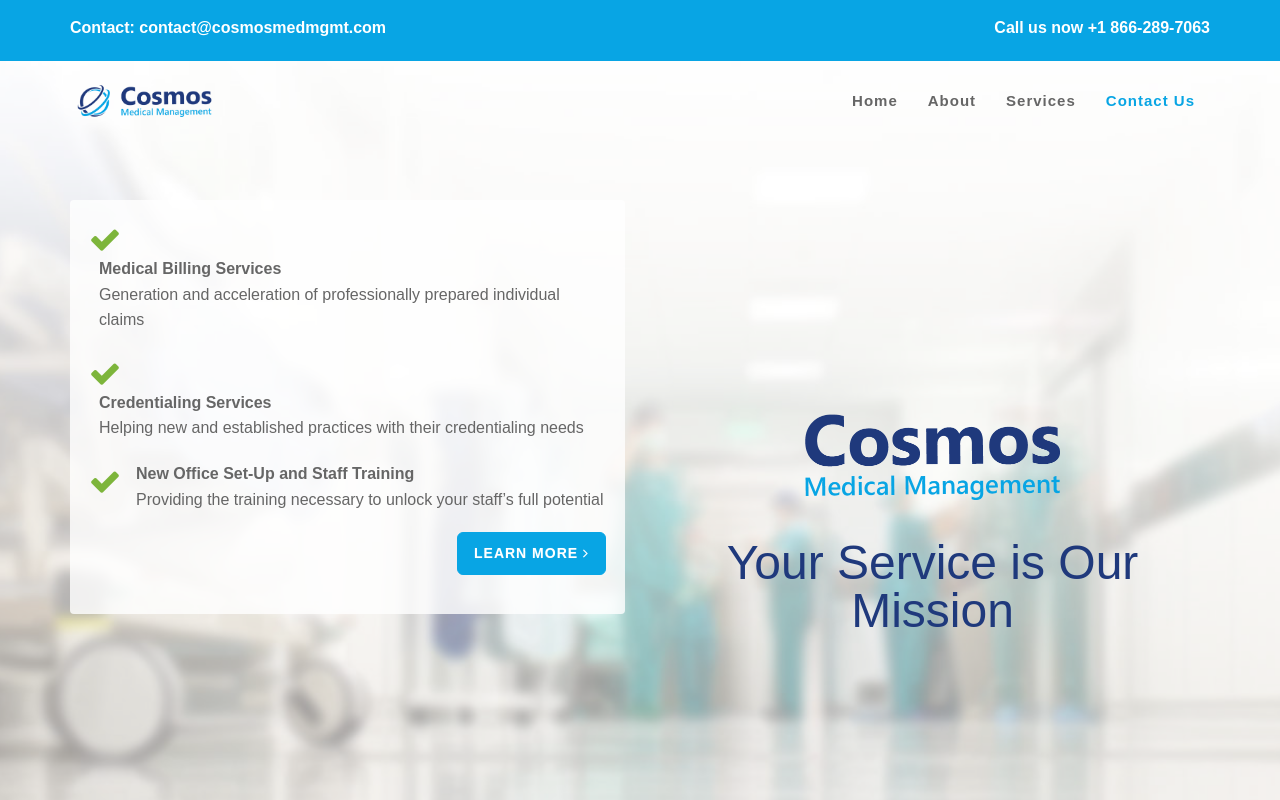
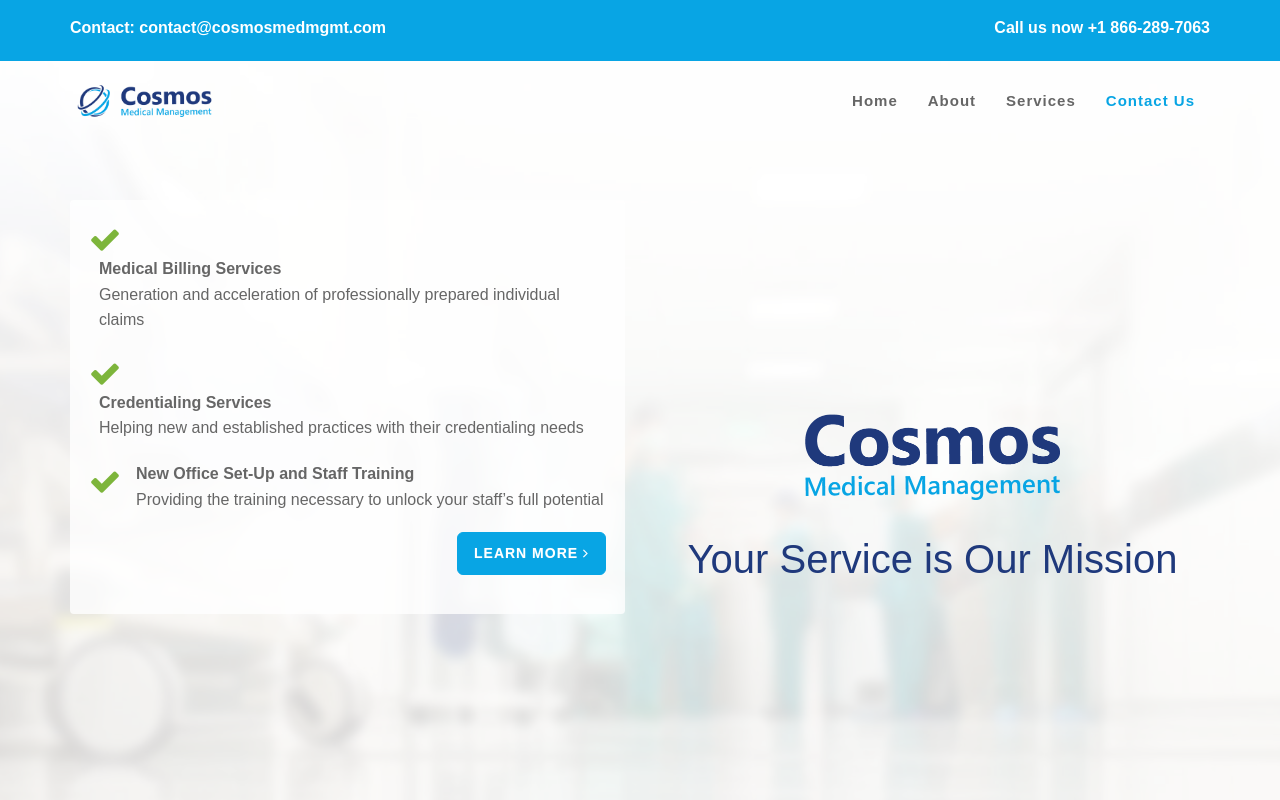
Before and after one commit to cosmosmed/cosmosmed, a plain HTML site: page index.html in a window 1280 px wide. Shown: the top 800 px of the page. Drawn offline with Linux system fonts and the light colour scheme; a web font is replaced by a local one.

Commit message:
Update style.css

```diff
--- a/css/style.css
+++ b/css/style.css
@@ -2249,7 +2249,7 @@ a.btn:focus{
 	padding: 0;
 	height: 100%;
 	width: 100%;
-	opacity: .5;
+	opacity: .8;
   }
 
 
@@ -2336,7 +2336,7 @@ a.btn:focus{
 	  text-align: center;
 	  color: #1f397c;
 	  z-index:100;
-	  font-size: 3em;
+	  font-size: 2.5em;
 	  line-height:1em;
 	  margin-top: 5%;
   }
```
